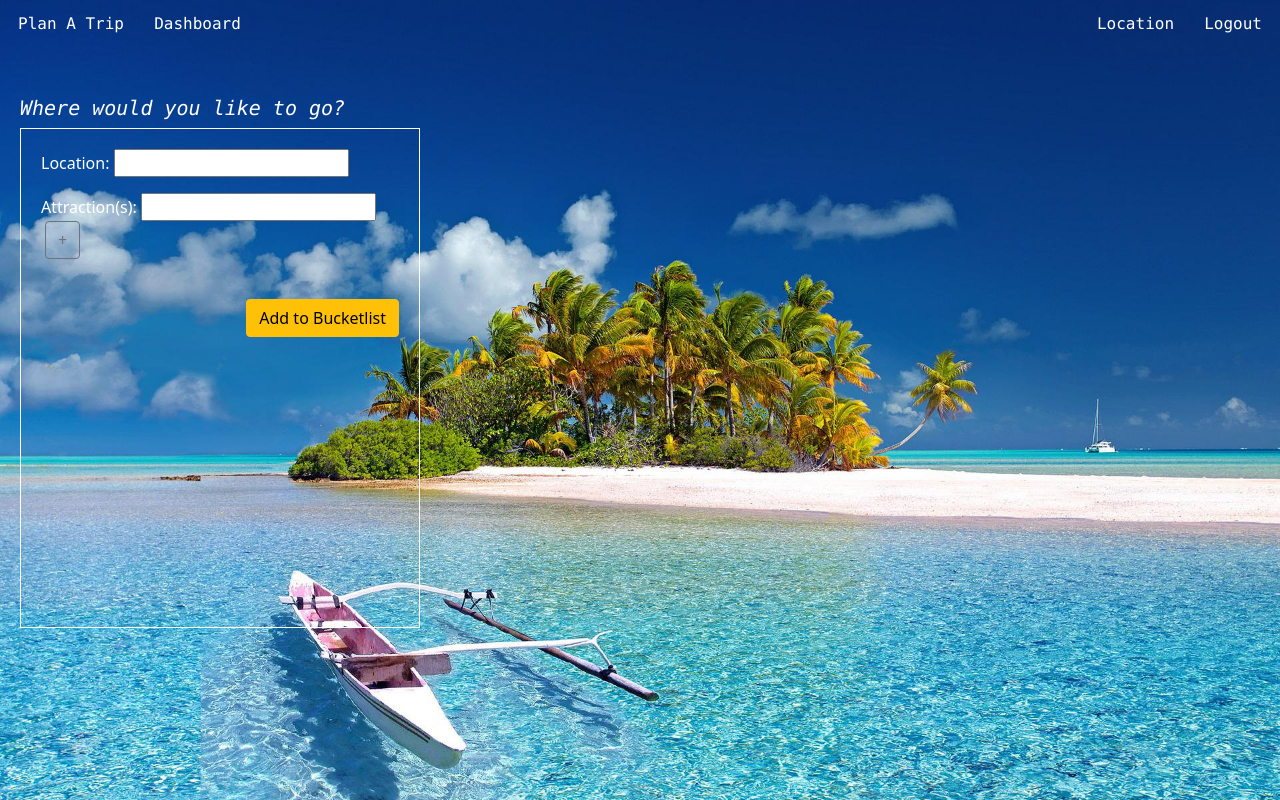
After one commit to SelenaHoai/Adventure_Awaits, a Flask app: template flask_app/templates/location_add.html in a window 1280 px wide. The commit adds this page. Run offline with Flask 2, Linux system fonts and the light colour scheme; the template is opened without the code that fills it, so the values that code supplies are empty.

Commit message:
location update

```diff
--- a/flask_app/controllers/controller_location.py
+++ b/flask_app/controllers/controller_location.py
@@ -11,10 +11,12 @@ from flask_app.models import model_user, model_location, model_attraction
 def loc_att_new():
     if not 'uuid' in session:
         return redirect('/')
+    return render_template("location_add.html")
 
 
-
-    return render_template("add_location.html")
+@app.route('/locations/edit/<int:id>')
+def loc_att_edit(id):
+    return render_template('location_update.html')
 
 
 # @app.route('/locations/<int:id>')
@@ -65,15 +67,8 @@ def loc_att_create():
 
 # @app.route('/locations/update/<int:id>', methods=['post'])
 # def location_update(id):
-#     is_valid = model_location.Location.validator(request.form)
-#     if not is_valid:
-#         return redirect(f'/locations/edit/{id}')
-#     data = {
-#         **request.form,
-#         "id": id,
-#         "user_id":session['uuid']
-#     }
-#     model_location.Location.update_one_location(data)
+#     loc_id = model_location.Location.save({ 'name': request.form['l_name'], 'user_id': 1 })
+#     model_attraction.Attraction.save_mult(request.form,loc_id)
 #     return redirect("/user/dashboard")
 
 
--- a/flask_app/static/css/style.css
+++ b/flask_app/static/css/style.css
@@ -110,14 +110,26 @@ body {
 
 /************* Add Location **************/
 
+.add-table {
+    padding-left: 20px;
+}
+
 .add-location-form {
-    margin-top: 5%;
-    margin-left: 10px;
+    /* margin-top: 5%; */
+    /* margin-left: 10px; */
     border: 1px solid white;
-    padding: 10px;
+    padding: 20px;
     width: 400px;
     height: 500px;
+    color: white;
 }
 
+#plus-btn {
+    background-color: gray;
+    color: white;
+    height: 10px;
+    width: 10px;
+
+}
 
 /************* Plan A Trip **************/
--- /dev/null
+++ b/flask_app/templates/location_add.html
@@ -0,0 +1,60 @@
+<!DOCTYPE html>
+<html lang="en">
+<head>
+    <meta charset="UTF-8">
+    <meta http-equiv="X-UA-Compatible" content="IE=edge">
+    <meta name="viewport" content="width=device-width, initial-scale=1.0">
+    <title>Adventure Awaits</title>
+   <!-- CSS LINK  -->
+   <link rel="stylesheet" type="text/css" href="{{ url_for('static', filename='css/style.css') }}">
+      <!-- Bootstrap CSS Link  -->
+   <link href="https://cdn.jsdelivr.net/npm/bootstrap@5.1.3/dist/css/bootstrap.min.css" rel="stylesheet" integrity="sha384-1BmE4kWBq78iYhFldvKuhfTAU6auU8tT94WrHftjDbrCEXSU1oBoqyl2QvZ6jIW3" crossorigin="anonymous">
+</head>
+<body style="background-image: url({{url_for('static',filename='image/backdrop4.jpg')}})" id="bg">
+    <div class="user-navbar d-flex justify-content-between">
+        <div>
+            <a type="button" class="btn font-monospace text-white" href="#">Plan A Trip</a>
+            <a type="button" class="btn font-monospace text-white" href="/user/dashboard">Dashboard</a>
+        </div>
+        <div>
+            <a type="button" class="btn font-monospace text-white" href="#">Location</a>
+            <a type="button" class="btn font-monospace text-white" href="/logout">Logout</a>
+        </div>
+    </div>
+    <div class="add-table">
+        <div class="font-monospace text-white mt-5 fst-italic">
+            <h5>Where would you like to go?</h5>
+        </div>
+        <form action="/locations/create" method="post" class="add-location-form">
+            <div>
+                <p><label for="l_name">Location:</label> <input type="text" name="l_name" id="l_name"></p>
+                <p></p>
+                <!-- {% for message in get_flashed_messages(category_filter=["err_name"]) %}
+                <p class="alert alert-danger">{{ message }}</p>
+                {% endfor %} -->
+                <div class="d-flex flex-column">
+                    <div id="attraction">
+                        <p><label for="l_name">Attraction(s):</label>
+                        <!-- <p> -->
+                            <input type="text" name="name" class="">
+                            <button style="height: fit-content;" id="btn" class="btn btn-outline-secondary mx-1" type="button">+</button>
+                        </p>
+                    </div>
+
+                </div>
+
+
+                <div class="d-flex justify-content-end">
+                    <button class="btn btn-warning mt-4" type="submit">Add to Bucketlist</button>
+                </div>
+            </div>
+        </form>
+    </div>
+
+    <!-- Optional JavaScript -->
+    <script type="text/javascript" src="{{ url_for('static', filename='js/script.js') }}"></script>
+
+    <!-- Bootstrap JS Link -->
+    <script src="https://cdn.jsdelivr.net/npm/bootstrap@5.1.3/dist/js/bootstrap.bundle.min.js" integrity="sha384-ka7Sk0Gln4gmtz2MlQnikT1wXgYsOg+OMhuP+IlRH9sENBO0LRn5q+8nbTov4+1p" crossorigin="anonymous"></script>
+</body>
+</html>
```
Also changed, not shown: flask_app/templates/dashboard_user.html (+21 -19 lines), flask_app/templates/location_update.html (renamed from flask_app/templates/add_location.html, +24 -17 lines).
